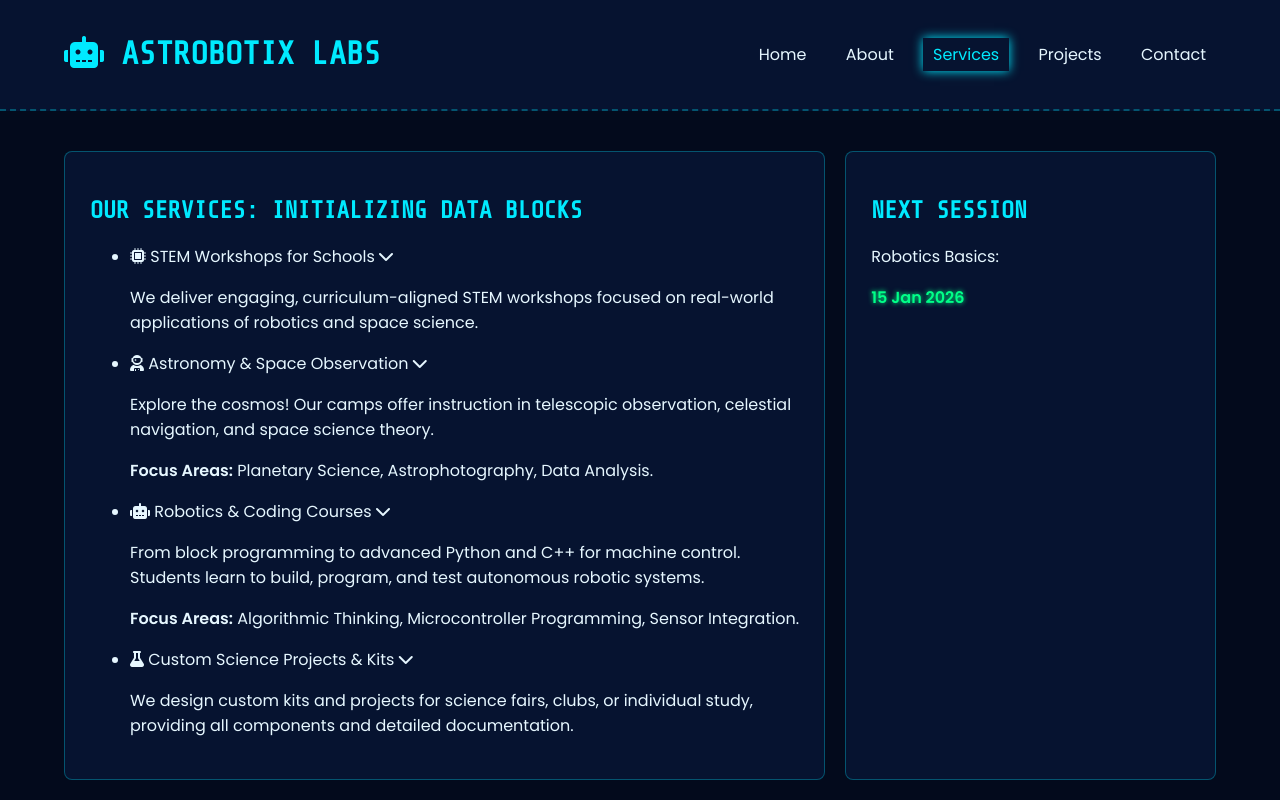
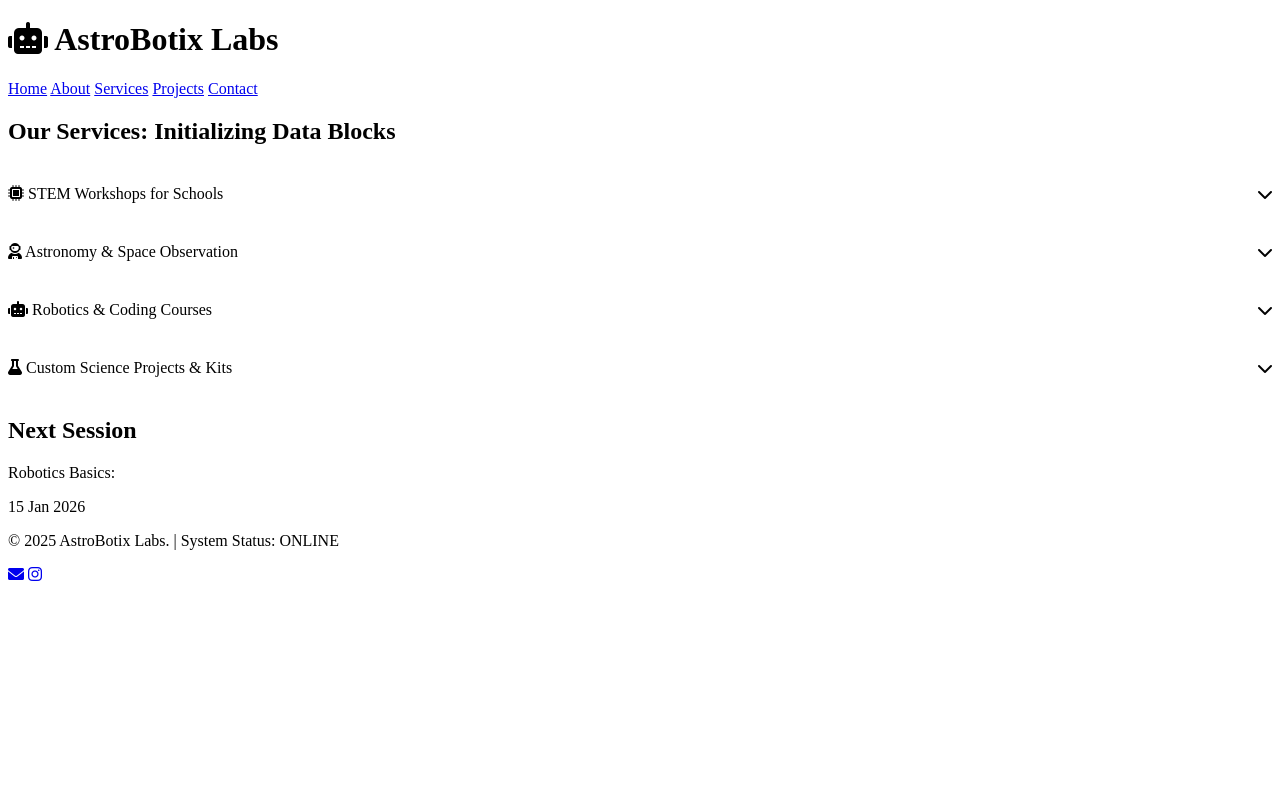
Before and after one commit to AstrobotsLabs/Astrobots-Labs-website, a plain HTML site: page services.html in a window 1280 px wide. Shown: the top 800 px of the page. Drawn offline with nearby package versions, Linux system fonts and the light colour scheme.

Commit message:
Update styles.css

```diff
--- a/styles.css
+++ b/styles.css
@@ -1,122 +1,42 @@
-/* --- 1. CORE VARIABLES --- */
-:root {
-    --color-bg: #030a1c;
-    --color-bg-panel: #061330;
-    --color-accent: #00eaff;
-    --color-text: #e6f7ff;
-    --color-border: rgba(0, 234, 255, 0.3);
-    --font-heading: 'Share Tech Mono', monospace;
-    --font-body: 'Poppins', sans-serif;
+/* --- SERVICES ACCORDION STYLING --- */
+.services-list {
+    list-style: none;
+    padding: 0;
 }
 
-/* --- 2. GLOBAL RESET --- */
-* { box-sizing: border-box; max-width: 100%; }
-
-body {
-    margin: 0;
-    font-family: var(--font-body);
-    background-color: var(--color-bg);
-    color: var(--color-text);
-    overflow-x: hidden;
+.service-item {
+    border-bottom: 1px solid var(--color-border);
+    cursor: pointer;
+    transition: background 0.3s;
 }
 
-h1, h2, h3 { font-family: var(--font-heading); color: var(--color-accent); text-transform: uppercase; }
-
-/* --- 3. HEADER --- */
-header {
-    background: var(--color-bg-panel);
-    padding: 15px 5%;
+.service-title {
     display: flex;
     justify-content: space-between;
     align-items: center;
-    border-bottom: 2px dashed var(--color-border);
-    position: sticky; top: 0; z-index: 1000;
+    padding: 20px 0;
+    font-family: var(--font-heading);
+    color: var(--color-text);
 }
 
-nav a {
-    margin-left: 15px;
-    color: var(--color-text);
-    text-decoration: none;
-    padding: 5px 10px;
-    transition: 0.3s;
+.indicator {
+    transition: transform 0.4s ease;
 }
 
-nav a:hover, nav a.active {
+/* Rotate the arrow when active */
+.service-item.active .indicator {
+    transform: rotate(180deg);
     color: var(--color-accent);
-    box-shadow: 0 0 10px var(--color-accent);
 }
 
-/* --- 4. HERO --- */
-.hero {
-    padding: 80px 5%;
-    text-align: center;
-    background: radial-gradient(circle at center, rgba(0, 234, 255, 0.1), var(--color-bg));
+.details-content {
+    max-height: 0;
+    overflow: hidden;
+    transition: max-height 0.5s ease-in-out, padding 0.5s ease;
+    background: rgba(0, 234, 255, 0.03);
 }
 
-.hero h2 { font-size: 3em; margin-bottom: 10px; }
-
-/* --- 5. BENTO GRID --- */
-.content {
-    display: grid;
-    grid-template-columns: repeat(auto-fit, minmax(280px, 1fr));
-    gap: 20px;
-    padding: 40px 5%;
+.service-item.active .details-content {
+    max-height: 500px; /* High enough to fit content */
+    padding-bottom: 20px;
 }
-
-.panel {
-    background: var(--color-bg-panel);
-    border: 1px solid var(--color-border);
-    padding: 25px;
-    border-radius: 8px;
-    transition: 0.3s;
-}
-
-.panel:hover { border-color: var(--color-accent); transform: translateY(-5px); }
-
-.panel.span-2 { grid-column: span 2; }
-
-/* --- 6. CONTACT BUTTONS & SOCIALS --- */
-.contact-buttons { display: flex; gap: 10px; margin-top: 15px; }
-
-.btn {
-    padding: 8px 18px;
-    border: 1px solid var(--color-accent);
-    color: var(--color-accent);
-    text-decoration: none;
-    font-family: var(--font-heading);
-    transition: 0.3s;
-}
-
-.btn:hover { background: rgba(0, 234, 255, 0.1); box-shadow: 0 0 10px var(--color-accent); }
-
-.btn.secondary { border-color: var(--color-text); color: var(--color-text); }
-
-.footer-content { display: flex; flex-direction: column; align-items: center; gap: 15px; }
-
-.social-links a {
-    color: var(--color-text);
-    font-size: 1.6rem;
-    margin: 0 15px;
-    transition: 0.3s;
-}
-
-.social-links a:hover { color: var(--color-accent); text-shadow: 0 0 10px var(--color-accent); }
-
-.status-glow { color: #00ff88; text-shadow: 0 0 5px #00ff88; font-weight: bold; }
-
-/* --- 7. FOOTER --- */
-footer {
-    padding: 30px;
-    background: var(--color-bg-panel);
-    border-top: 2px solid var(--color-border);
-    margin-top: 50px;
-}
-
-/* --- 8. MOBILE RESPONSIVENESS --- */
-@media (max-width: 768px) {
-    .content { grid-template-columns: 1fr; }
-    .panel.span-2 { grid-column: span 1; }
-    header { flex-direction: column; text-align: center; }
-    nav { margin-top: 15px; }
-    .hero h2 { font-size: 2em; }
-}
```
